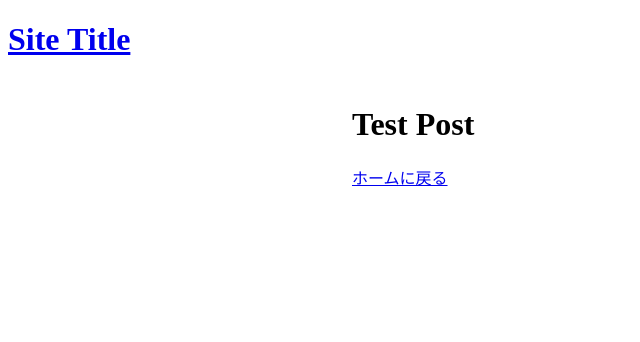
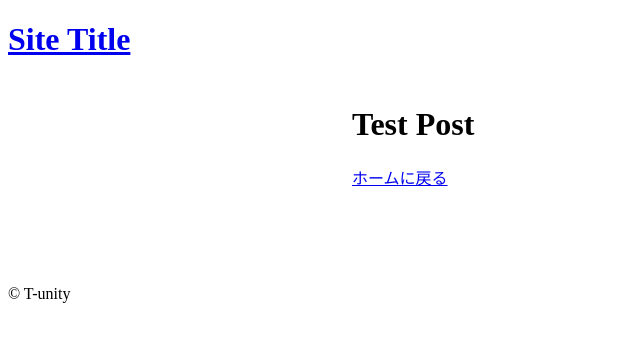
Before and after one commit to T-unity/Next.ts-sample, a Next.js app: page /blogs/2023-0319 in a window 1280 px wide. Shown: the top 342 px of the page, without its empty margins (0-640 px from the left). Built offline with nearby package versions, Linux system fonts and the light colour scheme.

Commit message:
Add Footer

```diff
--- /dev/null
+++ b/src/components/footer.tsx
@@ -0,0 +1,9 @@
+const Footer = () => {
+  return (
+    <footer className="p-4 text-center text-gray-500">
+      <p>&copy; T-unity</p>
+    </footer>
+  );
+};
+
+export default Footer;
--- a/src/components/layout.tsx
+++ b/src/components/layout.tsx
@@ -1,6 +1,7 @@
 import type { FC, ReactNode } from 'react';
 import styles from './layout.module.css'
 import Header from './header'
+import Footer from './footer'
 
 type TestObj = {
 	children: ReactNode;
@@ -13,6 +14,7 @@ const Layout: FC<TestObj> = ({ children }) => {
       <div className={styles.container}>
         { children }
       </div>
+      <Footer />
     </>
   )
 };
```
